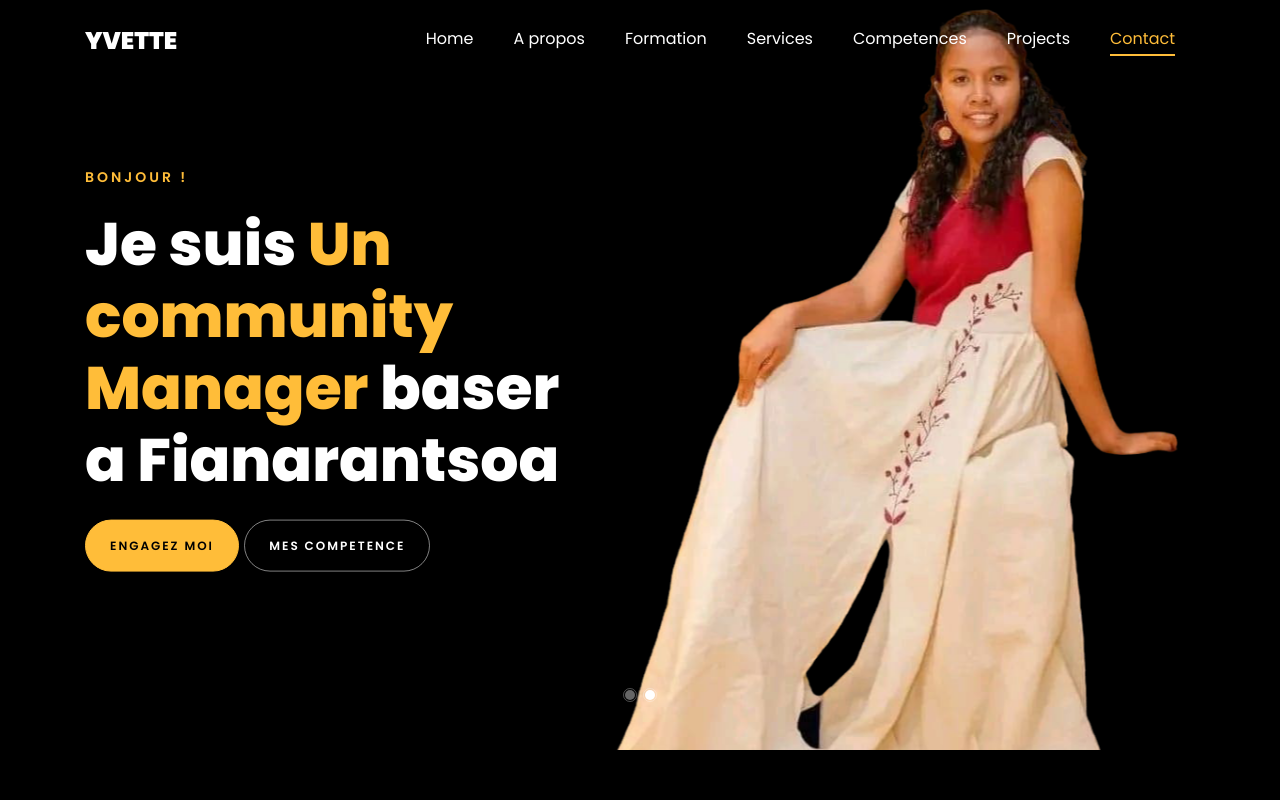
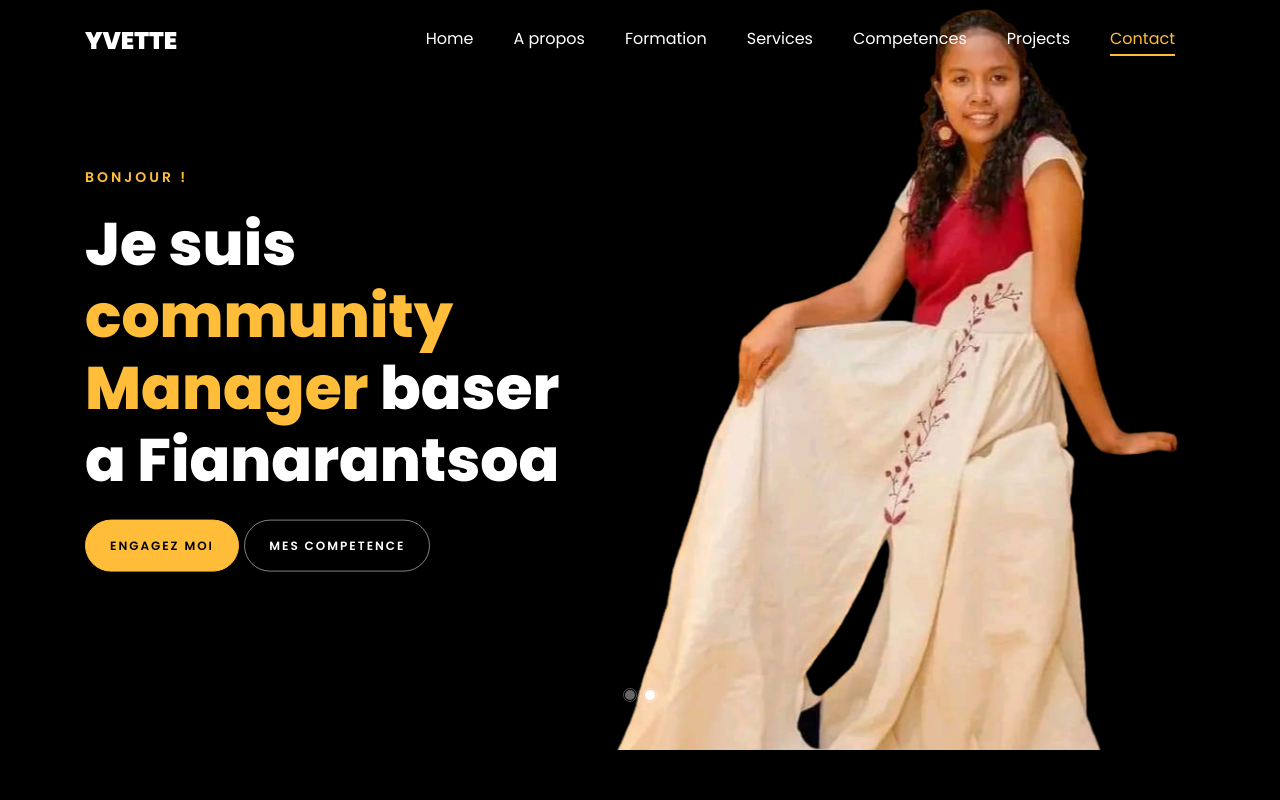
Before and after one commit to zoyvette/zoyvette.github.io, a plain HTML site: page index.html in a window 1280 px wide. Shown: the top 800 px of the page. Drawn offline with Linux system fonts and the light colour scheme; files whose address does not match are found by name.

Commit message:
Update index.html

```diff
--- a/index.html
+++ b/index.html
@@ -81,7 +81,7 @@
 		          <div class="one-forth d-flex align-items-center ftco-animate" data-scrollax=" properties: { translateY: '70%' }">
 		          	<div class="text">
 		          		<span class="subheading">Bonjour !</span>
-			            <h1 class="mb-4 mt-3">Je suis <span>Un community Manager</span> baser a Fianarantsoa </h1>
+			            <h1 class="mb-4 mt-3">Je suis <span>community Manager</span> baser a Fianarantsoa </h1>
 			            <p><a href="mailto:zoyvette.ramarosandratana
 					@gmail.com" class="btn btn-primary py-3 px-4"> Engagez moi</a> <a href="#services-section" class="btn btn-white btn-outline-white py-3 px-4">Mes Competence </a></p>
 		            </div>
```
